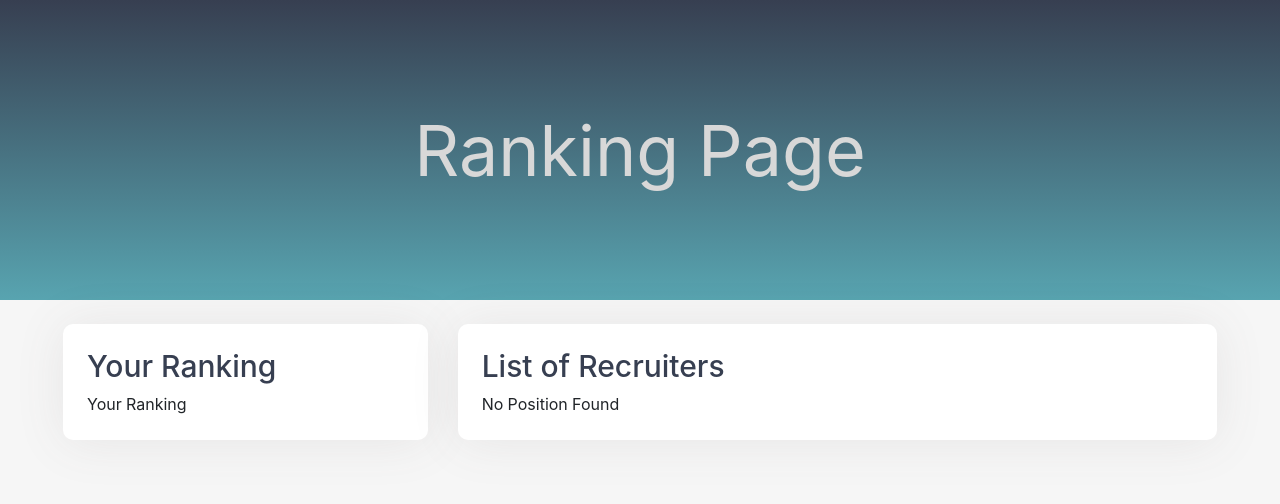
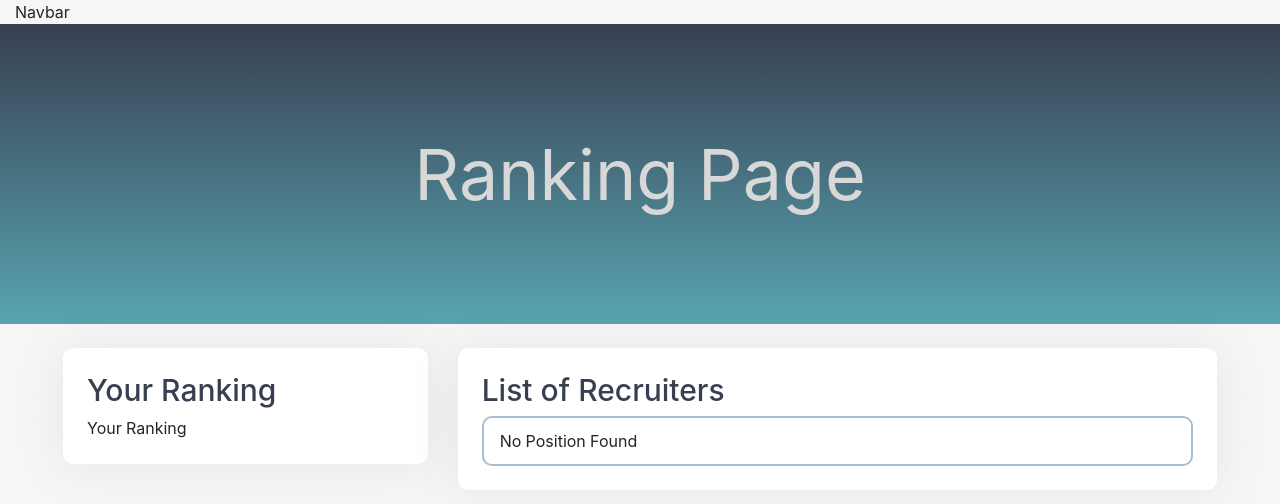
Before and after one commit to sit-leo/leo-frontend, a Next.js app: page /ranking in a window 1280 px wide. Shown: the top 504 px of the page. Built offline with nearby package versions, Linux system fonts and the light colour scheme; no server answers.

Commit message:
[ADD] use smallcard and navbar

```diff
--- a/components/ranking/index.js
+++ b/components/ranking/index.js
@@ -2,20 +2,22 @@ import React from 'react';
 import { connect } from 'react-redux';
 
 import { ContainerFluid, Row, Col } from '../base/Grid';
+import Navbar from '../base/Navbar';
 import Hero from '../base/Hero';
-import Card from '../base/Card';
+import Card, { SmallCard } from '../base/Card';
 import { TitleMedium } from '../base/Text';
 
 const Position = ({ position }) => (
-  <div>
+  <SmallCard>
     {
       position.name
     }
-  </div>
+  </SmallCard>
 );
 
 export const RankingPage = ({ positions = [{ name: 'No Position Found' }] }) => (
   <ContainerFluid>
+    <Navbar />
     <Row>
       <Col className="px-0">
         <Hero text="Ranking Page" />
```
